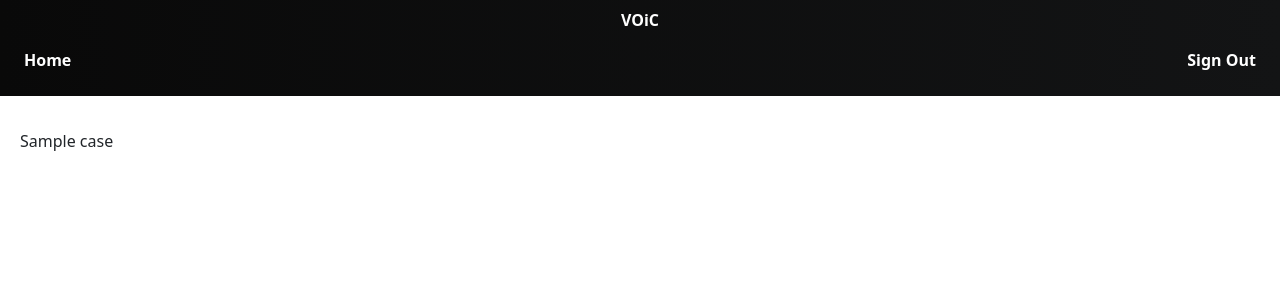
After one commit to ConnerWiench/VOiC, a Flask app: template frontend/templates/case_list.html in a window 1280 px wide. The commit adds this page. Shown: the top 300 px of the page. Run offline with Flask 2, Linux system fonts and the light colour scheme; the template is opened without the code that fills it: most values are stand-ins (such as "Sample title", 1, 10 or a date in 2020).

Commit message:
Integrated Database into app.py.  Made a simple case listing page and an sqldump

```diff
--- a/frontend/app.py
+++ b/frontend/app.py
@@ -1,14 +1,66 @@
-from flask import Flask, render_template
+from flask import Flask, render_template, request, redirect, session
+from jinja2 import Environment, FileSystemLoader
+import mysql.connector
+import time
 
 app = Flask(__name__)
 
+conn = mysql.connector.connect(
+    host = "localhost",
+    user = "voic",
+    password = "raspberry",
+    database = "mydb",
+)
+
 @app.route('/')
-def home():
+def main():
+    # if not session.get('user'):
+        # print("Redirecting...")
+        # return redirect('/register')
     return render_template('index.html')
 
 @app.route('/register')
 def register():
     return render_template('register.html')
 
+@app.route("/case_list")
+def case_list(facts = None):
+
+    with conn.cursor() as cursor:
+        if facts == None:
+            cursor.execute("SELECT case_number, case_document, case_time_created\
+                            FROM court_case;")
+        else:
+            cursor.execute("SELECT case_number, case_document, case_time_created\
+                            FROM court_case;")
+                            #Put Where statement to check the fact blob
+        cases = cursor.fetchall()
+    for case in cases:
+        print(case)
+
+    return render_template('case_list.html', cases=cases)
+
+@app.route("/case_create")
+def case_create():
+    return render_template("case_create.html")
+
+@app.route("/api/case_create", methods=["POST"])
+def api_case_create():
+    _case_id = request.form["form_id"]
+    _case_charge = request.form["form_charge"]
+    _case_user_created = session.get("user")
+    _case_time_created = time.ctime()
+    _case_document = request.form["form_document"]
+
+    with conn.cursor() as cursor:
+        cursor.execute(f"SELECT user_level\
+                        FROM court_user\
+                        WHERE user_name == {_case_user_created};")
+        _case_level_required = cursor.fetchone()
+
+
+
+
 if __name__ == '__main__':
     app.run(debug=True, port = 1111)
+    conn.close()
--- a/frontend/static/style.css
+++ b/frontend/static/style.css
@@ -23,6 +23,15 @@
     background-color: white;
     padding: 20px;
     box-shadow: 0 0 10px rgba(0,0,0,0.3);
+}
+
+/* Basic Use */
+
+.bg-voic {
+  background: -webkit-linear-gradient(left, #090909, #131415);
+  position: fixed;
+  display: flex;
+  align-items: center;
 }
 
 /*Sign up*/
--- /dev/null
+++ b/frontend/templates/case_list.html
@@ -0,0 +1,54 @@
+<!doctype html>
+<html lang="en">
+
+<head>
+  <meta charset="utf-8">
+  <meta name="viewport" content="width=device-width, initial-scale=1">
+  <meta name="description" content="">
+  <meta name="author" content="{{ author }}">
+  <title>{{ title }}</title>
+</head>
+
+<link rel="stylesheet" href="static/style.css" />
+<!-- Bootstrap core CSS -->
+<link href="https://cdn.jsdelivr.net/npm/bootstrap@5.0.2/dist/css/bootstrap.min.css" rel="stylesheet">
+<script src="https://cdn.jsdelivr.net/npm/bootstrap@5.0.2/dist/js/bootstrap.bundle.min.js"></script>
+
+
+<div class="container-fluid bg-voic">
+  <table class="table table-borderless">
+    <tbody>
+      <tr class="row">
+        <td class="col text-center text-white">
+          <b>VOiC</b>
+        </td>
+      </tr>
+      <tr class="row px-3">
+        <td class="col text-start align-items-start">
+          <a href="" class="text-decoration-none text-white"><b>Home</b></a><br>
+        </td>
+        <td class="col text-end align-items-end">
+          <a href="" class="text-decoration-none text-white"><b>Sign Out</b></a><br>
+        </td>
+      </tr>
+    </tbody>
+  </table>
+</div>
+
+<!-- This is temporary as I only kind of understand div spacing -->
+{% for i in range(5) %}<br>{% endfor %}
+
+<div class="container-xxl bg-white">
+  <table>
+    <!-- You can use indexing (case[#]) to specify certain elements -->
+    {% for case in cases %}
+    <tr class="row p-2">
+      <td class="col text-start">
+        {{ case }}
+      </td>
+    </tr>
+    {% endfor %}
+  </table>
+</div>
+
+</html>
```
Also changed, not shown: backend/example_inputs.txt (added, +8 -0 lines), backend/voic_db_dump.txt (added, +123 -0 lines), README.md (added).
